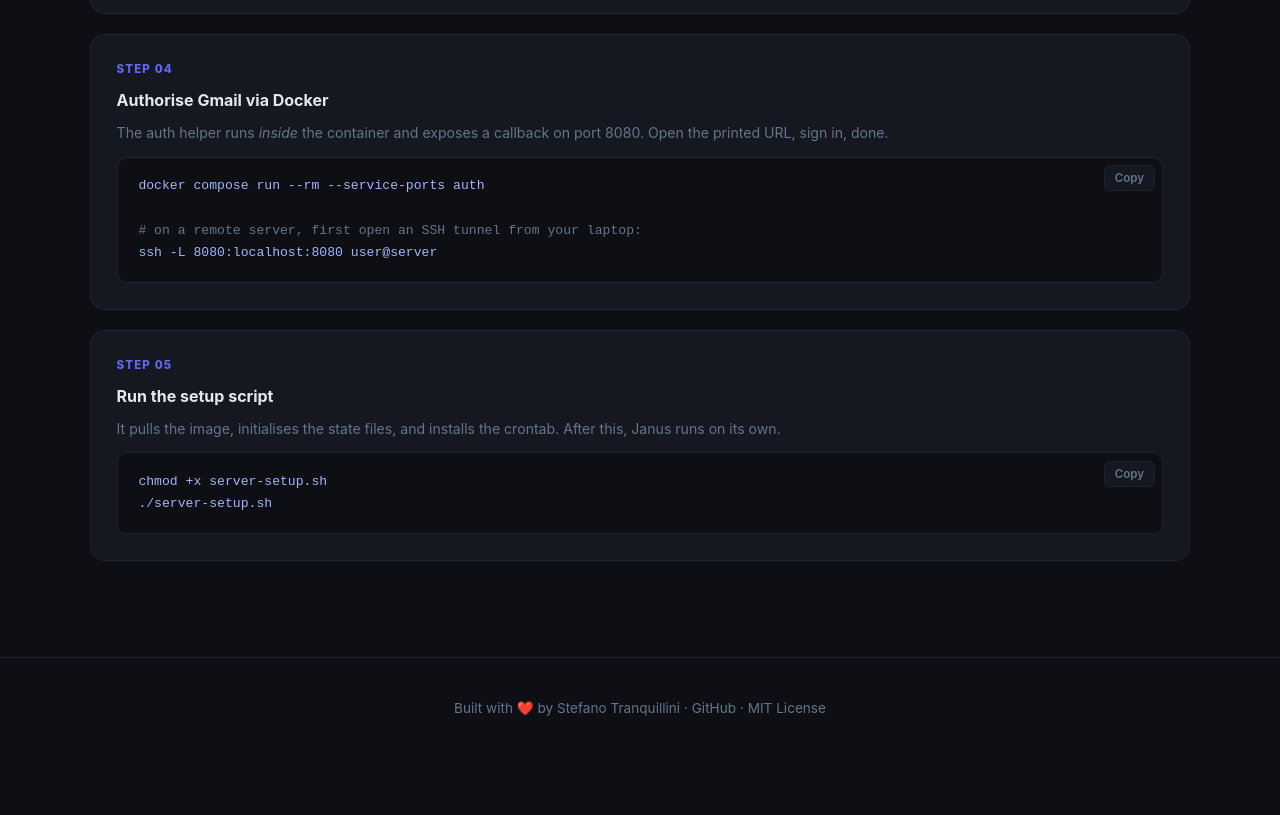
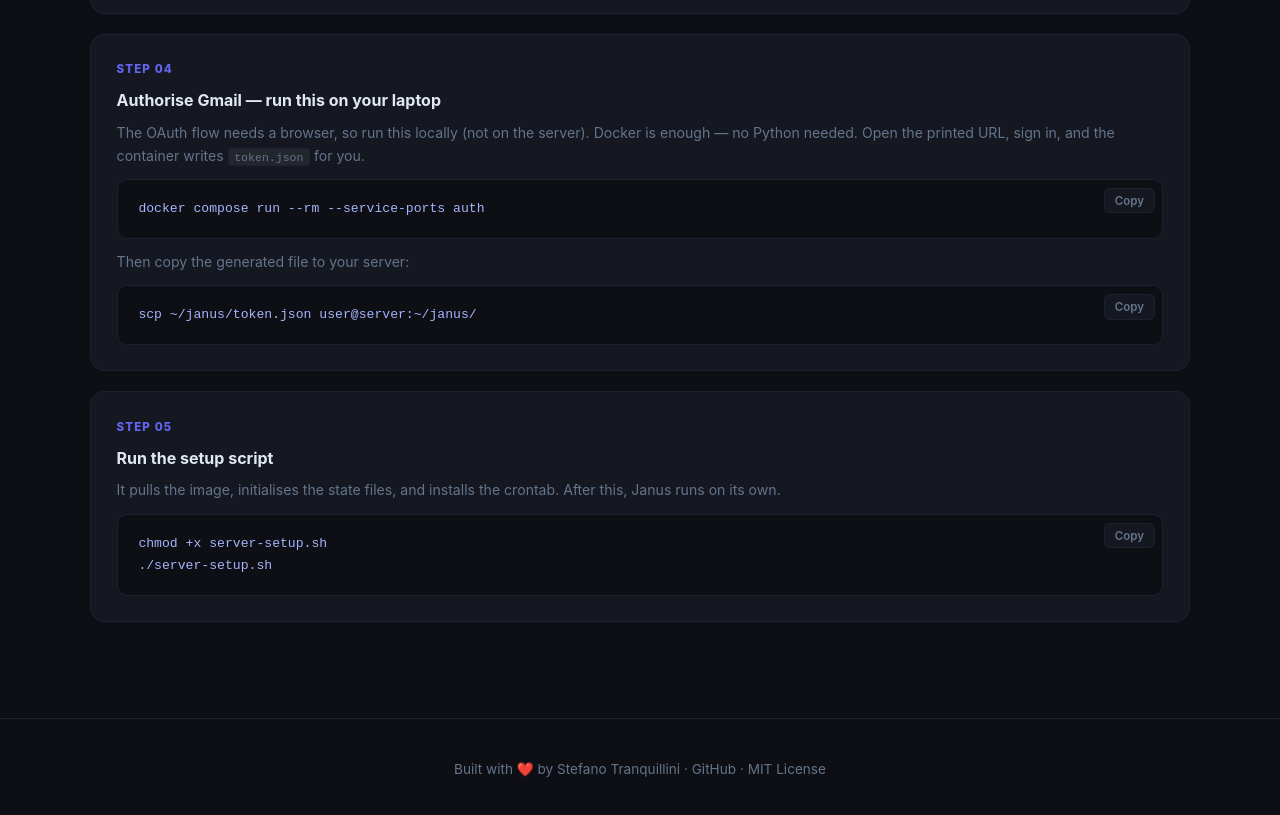
Before and after one commit to esseti/janus, a plain HTML site: page docs/index.html in a window 1280 px wide. Shown: the part 4381-5196 px from the top of the page. Before the commit the page ends 5140 px from the top, so only its background shows below. Drawn offline with Linux system fonts and the light colour scheme.

Commit message:
fix: OAuth flow fixes and updated setup documentation
- Allow HTTP for local OAuth callback (OAUTHLIB_INSECURE_TRANSPORT)
- Use serve_forever with threaded shutdown for reliable callback handling
- Clarify that auth must run locally, then copy token.json to server

Co-Authored-By: Claude Sonnet 4.6 <noreply@anthropic.com>

```diff
--- a/docs/index.html
+++ b/docs/index.html
@@ -484,14 +484,16 @@ CREDENTIALS_FILE=/path/to/credentials.json</pre>
 
       <div class="setup-card">
         <div class="num">Step 04</div>
-        <h3>Authorise Gmail via Docker</h3>
-        <p>The auth helper runs <em>inside</em> the container and exposes a callback on port 8080. Open the printed URL, sign in, done.</p>
+        <h3>Authorise Gmail — run this on your laptop</h3>
+        <p>The OAuth flow needs a browser, so run this locally (not on the server). Docker is enough — no Python needed. Open the printed URL, sign in, and the container writes <code>token.json</code> for you.</p>
         <div class="code-block">
           <button class="copy-btn" type="button">Copy</button>
-          <pre>docker compose run --rm --service-ports auth
-
-<span class="c"># on a remote server, first open an SSH tunnel from your laptop:</span>
-ssh -L 8080:localhost:8080 user@server</pre>
+          <pre>docker compose run --rm --service-ports auth</pre>
+        </div>
+        <p style="margin-top:.75rem">Then copy the generated file to your server:</p>
+        <div class="code-block">
+          <button class="copy-btn" type="button">Copy</button>
+          <pre>scp ~/janus/token.json user@server:~/janus/</pre>
         </div>
       </div>
 
```
Also changed, not shown: 2 other files.
